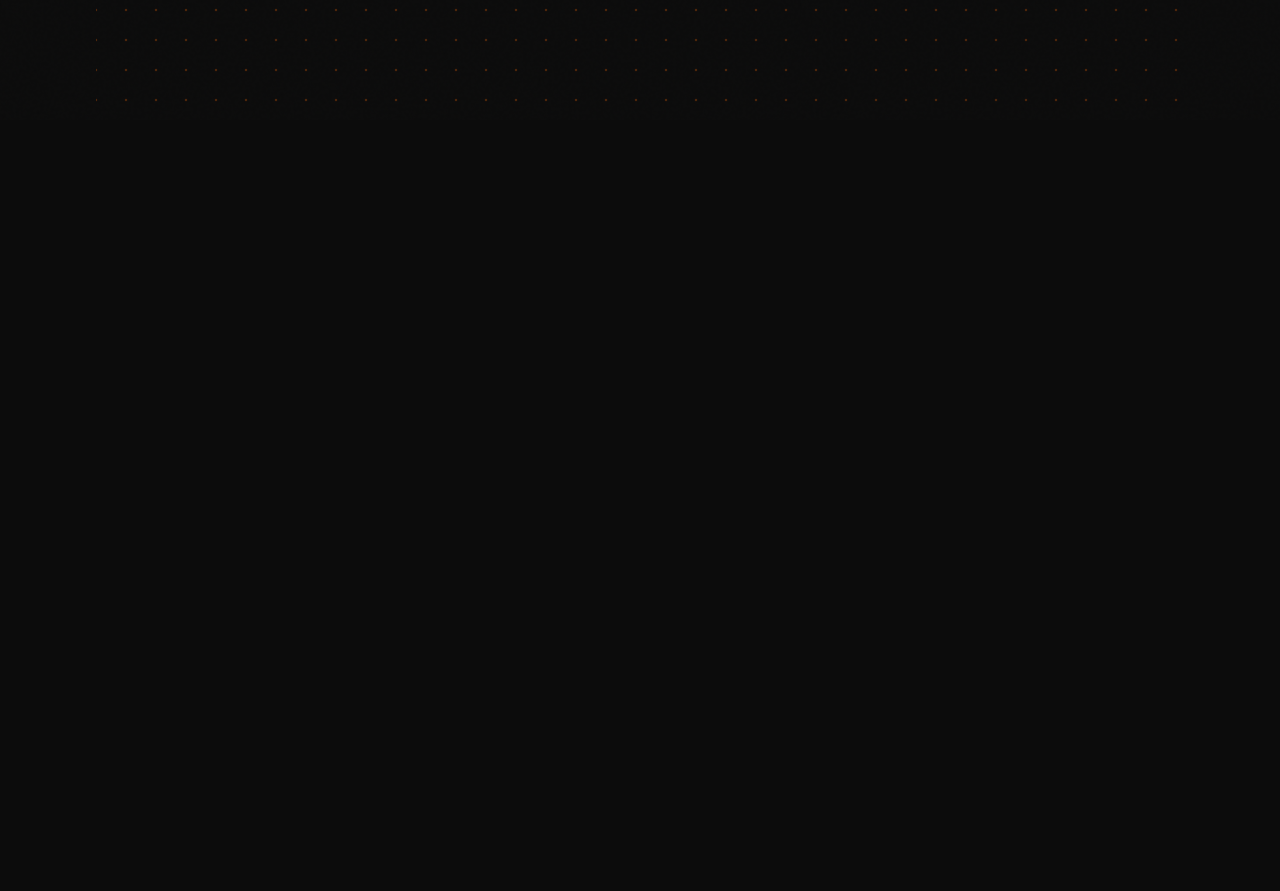
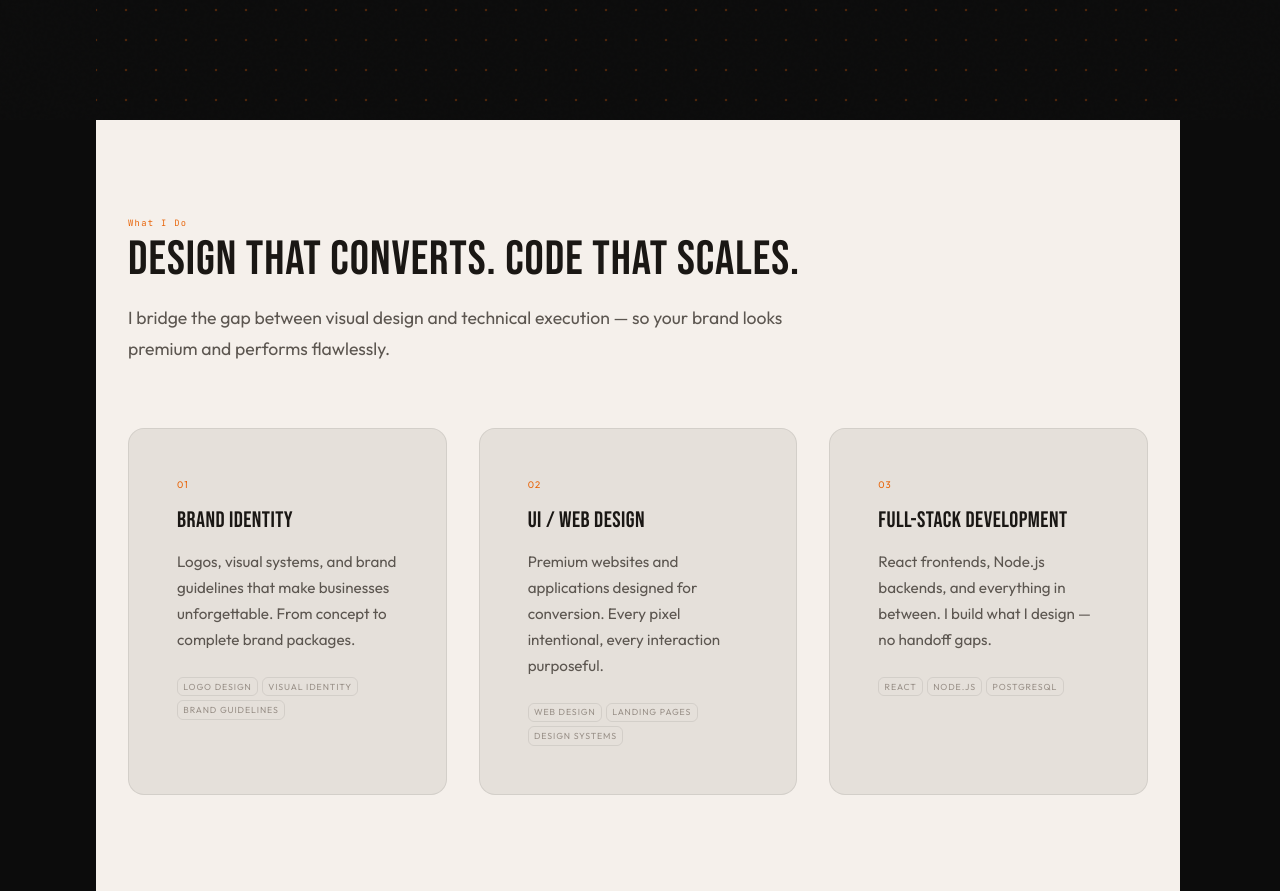
Before and after one commit to Le-e-lab/portfolio, a React (Vite) app: page / in a window 1280 px wide. Shown: the part 680-1571 px from the top of the page. Before the commit the page ends 800 px from the top, so only its background shows below. Built offline with nearby package versions, Linux system fonts and the light colour scheme; a web font is replaced by a local one.

Commit message:
feat: add services section to home page for scroll storytelling

```diff
--- a/src/components/Hero.jsx
+++ b/src/components/Hero.jsx
@@ -1,12 +1,14 @@
 import { useNavigate } from 'react-router-dom';
 import Icon from './Icon';
 import DotGrid from './DotGrid';
+import ServicesSection from './ServicesSection';
 import './Hero.css';
 
 export default function Hero() {
   const navigate = useNavigate();
 
   return (
+    <>
       <section className="hero section--dark">
         <DotGrid
           dotColor="#E8650A"
@@ -79,5 +81,7 @@ export default function Hero() {
           </div>
         </div>
       </section>
+      <ServicesSection />
+    </>
   );
 }
--- /dev/null
+++ b/src/components/ServicesSection.css
@@ -0,0 +1,94 @@
+.services-section {
+  padding: var(--space-4xl) 0;
+}
+
+.services-container {
+  max-width: 1200px;
+  margin: 0 auto;
+  padding: 0 var(--space-xl);
+}
+
+.services-header {
+  margin-bottom: var(--space-3xl);
+  max-width: 700px;
+}
+
+.services-number {
+  color: var(--tangerine) !important;
+}
+
+.services-heading {
+  font-size: clamp(2rem, 4vw, 3rem);
+  color: var(--text-dark);
+  margin-bottom: var(--space-md);
+}
+
+.services-sub {
+  font-size: 1.1rem;
+  line-height: 1.75;
+  color: var(--text-dim-dark);
+}
+
+.services-grid {
+  display: grid;
+  grid-template-columns: repeat(3, 1fr);
+  gap: var(--space-xl);
+}
+
+.service-card {
+  padding: var(--space-2xl);
+  background: var(--bg-light-card);
+  border: 1px solid var(--border-dark);
+  border-radius: var(--radius-lg);
+  transition: border-color 350ms var(--ease-out), box-shadow 350ms var(--ease-out), transform 350ms var(--ease-out);
+}
+
+.service-card:hover {
+  border-color: var(--tangerine);
+  box-shadow: 0 12px 30px rgba(0, 0, 0, 0.08);
+  transform: translateY(-4px);
+}
+
+.service-num {
+  font-size: 0.6rem;
+  color: var(--tangerine);
+  letter-spacing: 0.1em;
+  display: block;
+  margin-bottom: var(--space-md);
+}
+
+.service-title {
+  font-family: var(--font-heading);
+  font-size: 1.4rem;
+  color: var(--text-dark);
+  margin-bottom: var(--space-md);
+}
+
+.service-desc {
+  font-size: 0.95rem;
+  line-height: 1.7;
+  color: var(--text-dim-dark);
+  margin-bottom: var(--space-lg);
+}
+
+.service-tags {
+  display: flex;
+  gap: var(--space-xs);
+  flex-wrap: wrap;
+}
+
+.service-tag {
+  font-size: 0.55rem;
+  text-transform: uppercase;
+  letter-spacing: 0.1em;
+  color: var(--text-muted-dark);
+  border: 1px solid var(--border-dark);
+  padding: 0.2em 0.6em;
+  border-radius: var(--radius-sm);
+}
+
+@media (max-width: 768px) {
+  .services-grid {
+    grid-template-columns: 1fr;
+  }
+}
--- /dev/null
+++ b/src/components/ServicesSection.jsx
@@ -0,0 +1,59 @@
+import useReveal from '../hooks/useReveal';
+import './ServicesSection.css';
+
+const services = [
+  {
+    num: '01',
+    title: 'Brand Identity',
+    desc: 'Logos, visual systems, and brand guidelines that make businesses unforgettable. From concept to complete brand packages.',
+    tags: ['Logo Design', 'Visual Identity', 'Brand Guidelines'],
+  },
+  {
+    num: '02',
+    title: 'UI / Web Design',
+    desc: 'Premium websites and applications designed for conversion. Every pixel intentional, every interaction purposeful.',
+    tags: ['Web Design', 'Landing Pages', 'Design Systems'],
+  },
+  {
+    num: '03',
+    title: 'Full-Stack Development',
+    desc: 'React frontends, Node.js backends, and everything in between. I build what I design — no handoff gaps.',
+    tags: ['React', 'Node.js', 'PostgreSQL'],
+  },
+];
+
+export default function ServicesSection() {
+  const headerRef = useReveal();
+  const cardsRef = useReveal();
+
+  return (
+    <section className="section section--light services-section">
+      <div className="services-container">
+        <div ref={headerRef} className="reveal services-header">
+          <span className="section-number services-number">What I Do</span>
+          <h2 className="services-heading">
+            Design that converts. Code that scales.
+          </h2>
+          <p className="services-sub">
+            I bridge the gap between visual design and technical execution — so your brand looks premium and performs flawlessly.
+          </p>
+        </div>
+
+        <div ref={cardsRef} className="reveal services-grid">
+          {services.map((s) => (
+            <div key={s.num} className="service-card interactive">
+              <span className="service-num font-mono">{s.num}</span>
+              <h3 className="service-title">{s.title}</h3>
+              <p className="service-desc">{s.desc}</p>
+              <div className="service-tags">
+                {s.tags.map((t) => (
+                  <span key={t} className="service-tag font-mono">{t}</span>
+                ))}
+              </div>
+            </div>
+          ))}
+        </div>
+      </div>
+    </section>
+  );
+}
```
Lines whose indentation alone changed are shown as unchanged.
